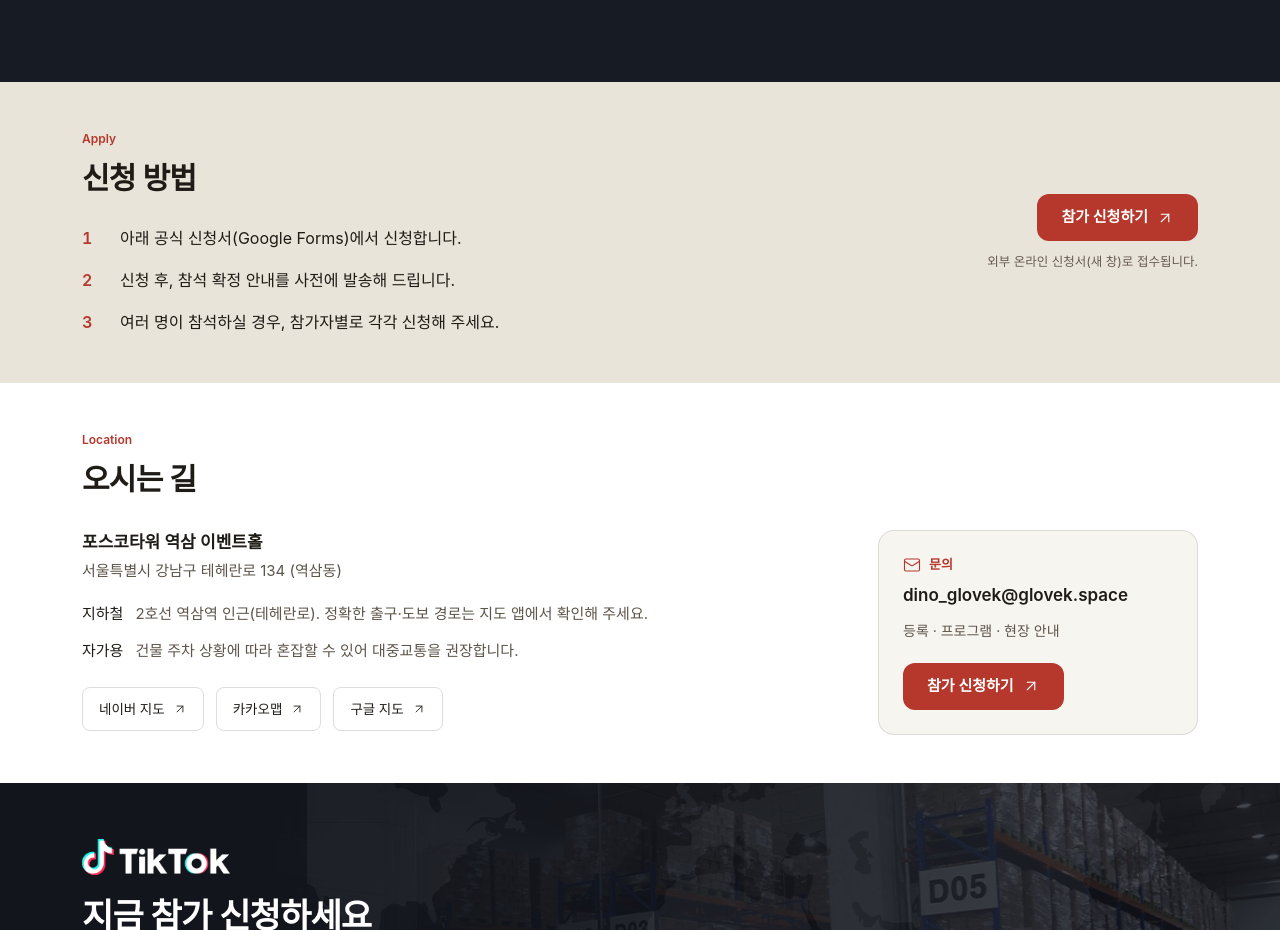
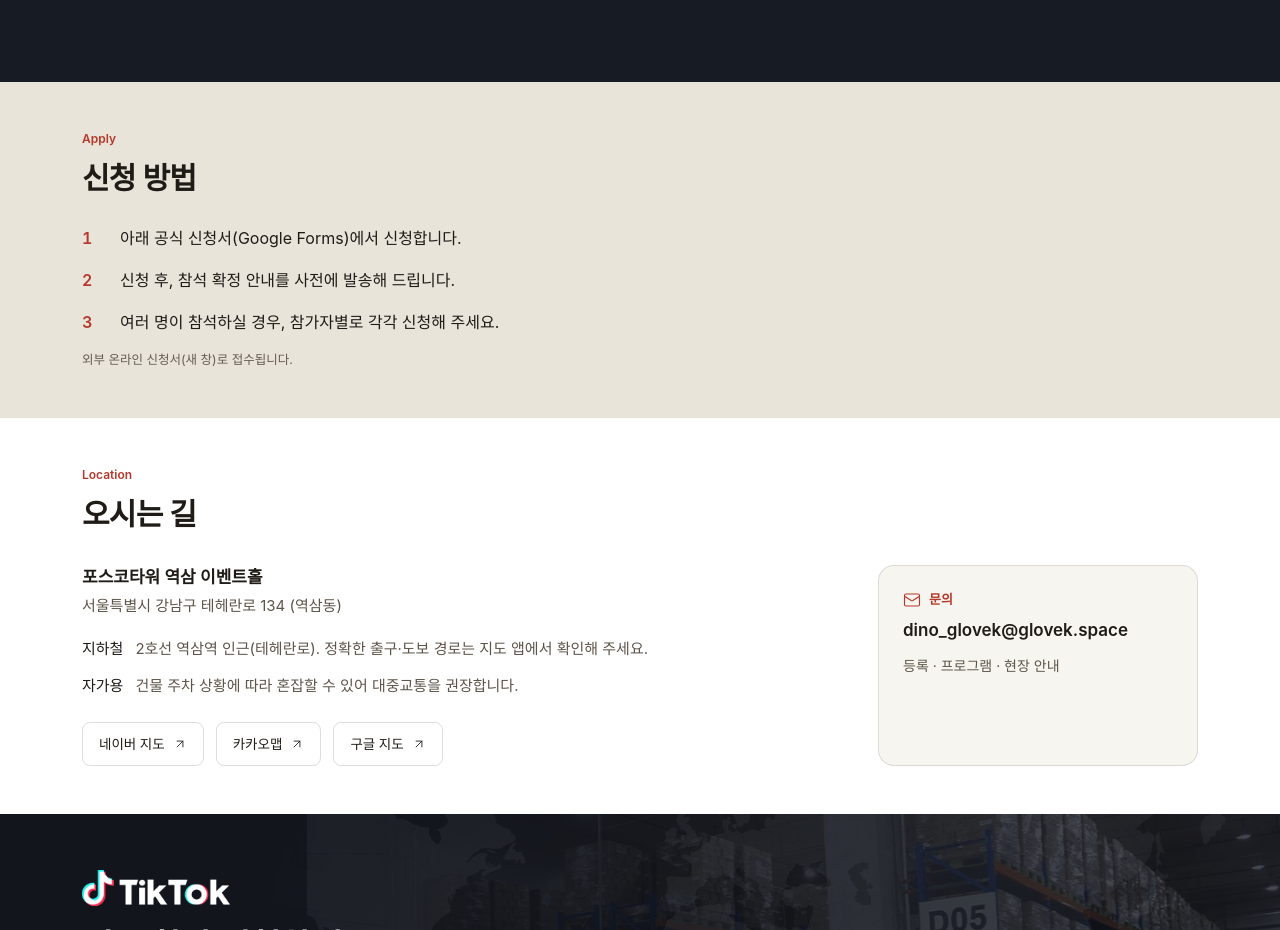
Before and after one commit to jaybe-dino/service2, a Next.js app: page /seminar1120 in a window 1280 px wide. Shown: the part 2447-3377 px from the top of the page. Built offline with nearby package versions, Linux system fonts and the light colour scheme; no server answers.

Commit message:
design(seminar1120): keep only hero and closing signup buttons

```diff
--- a/src/app/seminar1120/page.tsx
+++ b/src/app/seminar1120/page.tsx
@@ -313,7 +313,7 @@ export default function Seminar1120Page() {
       {/* ══ 신청 방법 — 웜그레이 ══ */}
       <section className="bg-[#e9e4da]">
         <div className={`${styles.container} py-10 sm:py-12`}>
-          <div className="grid gap-10 lg:grid-cols-[1fr_auto] lg:items-center">
+          <div>
             <div className="min-w-0">
               <p className="text-[12px] font-semibold text-[#b6382c]">Apply</p>
               <h2 className="mt-2 text-[24px] font-semibold tracking-tight sm:text-[30px]">신청 방법</h2>
@@ -323,10 +323,7 @@ export default function Seminar1120Page() {
                 <li className="grid grid-cols-[26px_1fr] gap-3"><span className="font-semibold tabular-nums text-[#b6382c]">3</span><span>여러 명이 참석하실 경우, 참가자별로 각각 신청해 주세요.</span></li>
               </ol>
             </div>
-            <div className="lg:text-right">
-              <Apply />
-              <p className="mt-3 text-[12.5px] text-[#655b50]">외부 온라인 신청서(새 창)로 접수됩니다.</p>
-            </div>
+            <p className="mt-4 text-[12.5px] text-[#655b50]">외부 온라인 신청서(새 창)로 접수됩니다.</p>
           </div>
         </div>
       </section>
@@ -356,7 +353,6 @@ export default function Seminar1120Page() {
               <p className="flex items-center gap-2 text-[13px] font-semibold text-[#b6382c]"><Mail size={18} strokeWidth={1.5} /> 문의</p>
               <a href={`mailto:${CONTACT}`} className="mt-2 block break-all text-[17px] font-semibold text-[#1f1b16] underline-offset-2 hover:underline">{CONTACT}</a>
               <p className="mt-3 text-[14px] leading-relaxed text-[#5e554a]">등록 · 프로그램 · 현장 안내</p>
-              <div className="mt-5"><Apply /></div>
             </div>
           </div>
         </div>
```
